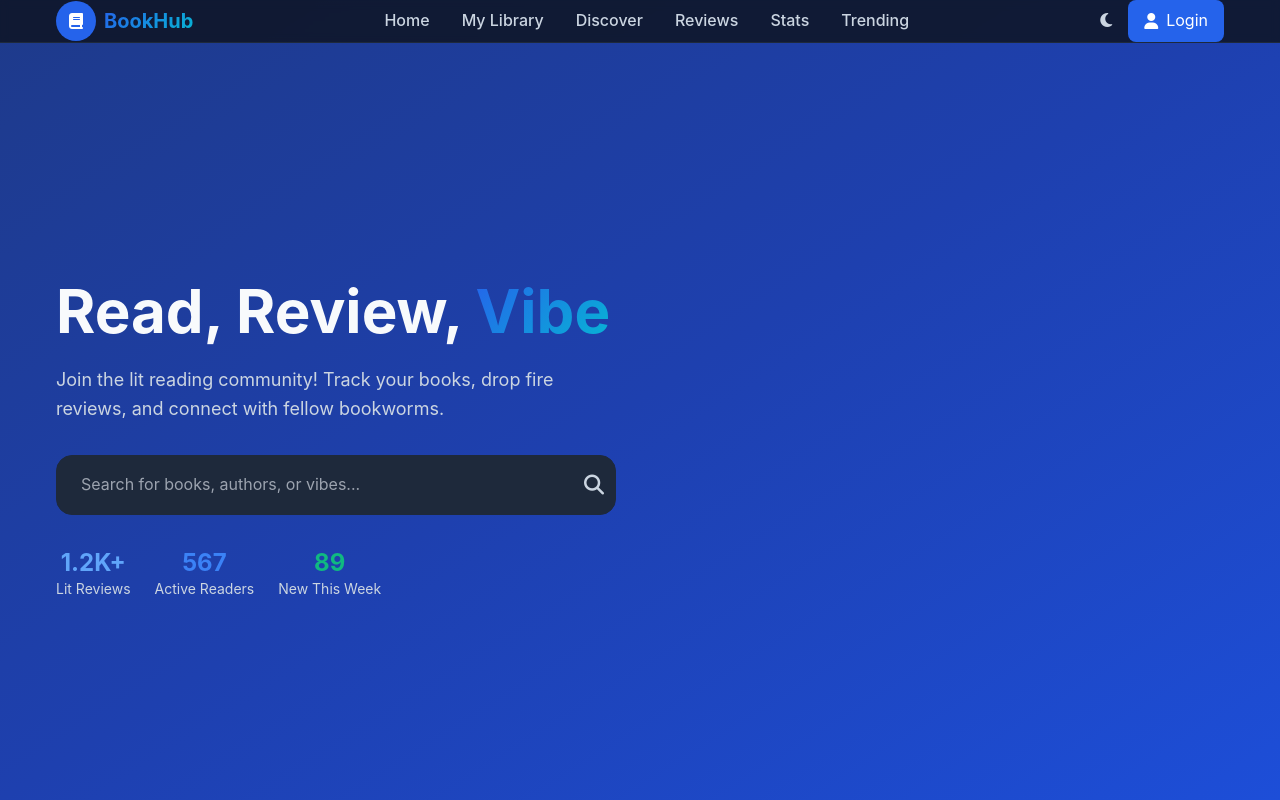
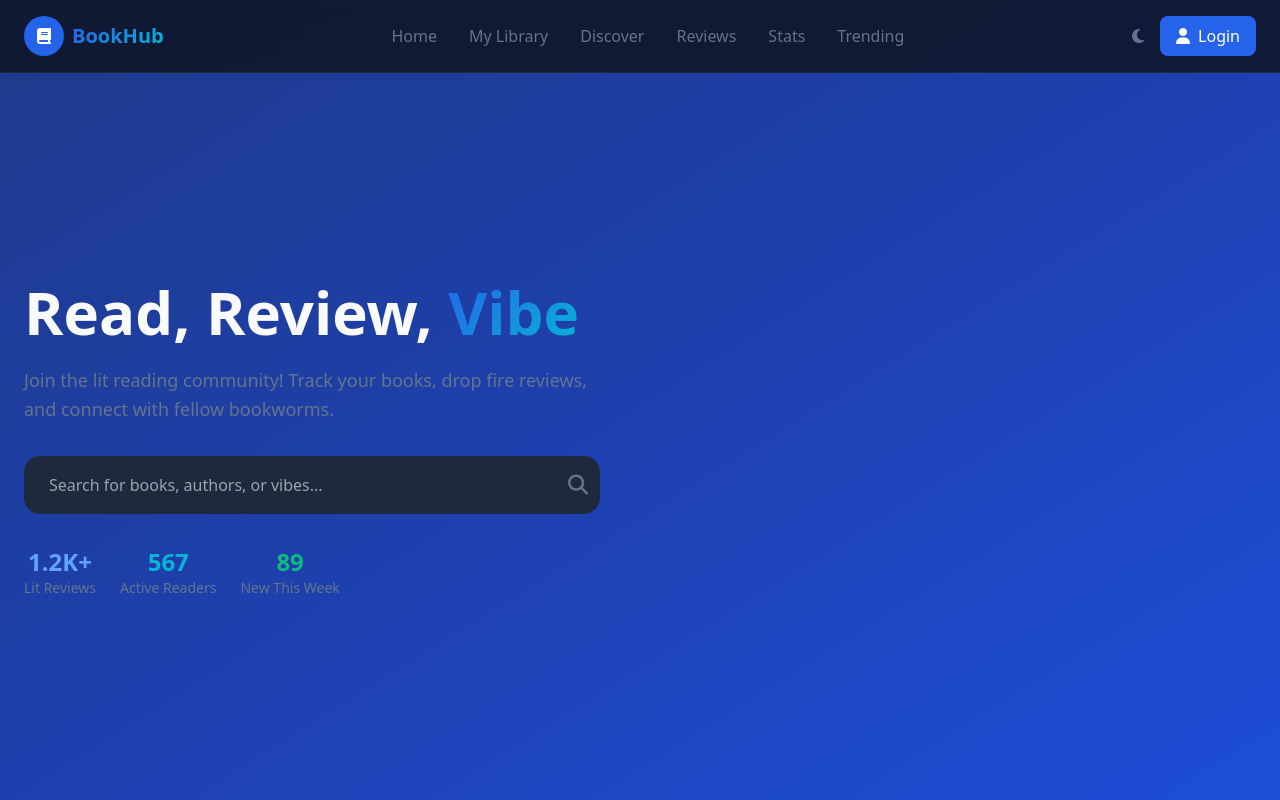
Before and after one commit to Anubhav7417/BOOK_REVIEW_APP, a React (Create React App) app: page / in a window 1280 px wide. Shown: the top 800 px of the page. Built offline with nearby package versions, Linux system fonts and the light colour scheme.

Commit message:
Update index.css

```diff
--- a/src/index.css
+++ b/src/index.css
@@ -1,108 +1,43 @@
-/* Professional Blue Theme */
-:root {
-  --slate-900: #0f172a;
-  --slate-800: #1e293b;
-  --slate-700: #334155;
-  --slate-600: #475569;
-  --slate-500: #64748b;
-  --slate-400: #94a3b8;
-  --slate-300: #cbd5e1;
-  --slate-200: #e2e8f0;
-  --slate-100: #f1f5f9;
-  --blue-900: #1e3a8a;
-  --blue-800: #1e40af;
-  --blue-700: #1d4ed8;
-  --blue-600: #2563eb;
-  --blue-500: #3b82f6;
-  --blue-400: #60a5fa;
-  --blue-300: #93c5fd;
-  --blue-200: #bfdbfe;
-  --blue-100: #dbeafe;
-}
-
-/* Light Theme Variables */
-.light {
-  --bg-primary: #ffffff;
-  --bg-secondary: #f8fafc;
-  --bg-card: #ffffff;
-  --bg-modal: #ffffff;
-  --text-primary: #1e293b;
-  --text-secondary: #64748b;
-  --text-muted: #94a3b8;
-  --border-primary: #e2e8f0;
-  --border-secondary: #cbd5e1;
-  --accent-primary: #2563eb;
-  --accent-secondary: #1d4ed8;
-}
-
-/* Dark Theme Variables */
-.dark {
-  --bg-primary: #0f172a;
-  --bg-secondary: #1e293b;
-  --bg-card: #1e293b;
-  --bg-modal: #1e293b;
-  --text-primary: #f1f5f9;
-  --text-secondary: #cbd5e1;
-  --text-muted: #94a3b8;
-  --border-primary: #334155;
-  --border-secondary: #475569;
-  --accent-primary: #3b82f6;
-  --accent-secondary: #60a5fa;
-}
-
-/* Base Styles */
-* {
-  margin: 0;
-  padding: 0;
-  box-sizing: border-box;
-}
-
 html {
   scroll-behavior: smooth;
 }
-
-body {
-  font-family: 'Inter', -apple-system, BlinkMacSystemFont, 'Segoe UI', 'Roboto', sans-serif;
-  line-height: 1.6;
-  overflow-x: hidden;
-  background-color: var(--bg-primary);
-  color: var(--text-primary);
-  transition: background-color 0.3s ease, color 0.3s ease;
-}
-
-.App {
-  position: relative;
-  min-height: 100vh;
-}
-
-/* Scrollbar Styling */
 ::-webkit-scrollbar {
   width: 8px;
 }
 
 ::-webkit-scrollbar-track {
-  background: var(--bg-secondary);
+  background: #0f172a;
 }
 
 ::-webkit-scrollbar-thumb {
-  background: var(--accent-primary);
+  background: #2563eb;
   border-radius: 4px;
 }
 
 ::-webkit-scrollbar-thumb:hover {
-  background: var(--accent-secondary);
+  background: #1d4ed8;
 }
 
-/* Text Gradients */
+.light ::-webkit-scrollbar-track {
+  background: #dbeafe;
+}
+
+.light ::-webkit-scrollbar-thumb {
+  background: #3b82f6;
+}
+
+.light ::-webkit-scrollbar-thumb:hover {
+  background: #2563eb;
+}
 .gradient-text {
-  background: linear-gradient(135deg, var(--blue-600), #06b6d4);
+  background: linear-gradient(135deg, #2563eb, #06b6d4);
   -webkit-background-clip: text;
   -webkit-text-fill-color: transparent;
   background-clip: text;
 }
 
 .shimmer-text {
-  background: linear-gradient(90deg, var(--blue-600), #06b6d4, var(--blue-600));
+  background: linear-gradient(90deg, #2563eb, #06b6d4, #2563eb);
   background-size: 200% auto;
   -webkit-background-clip: text;
   -webkit-text-fill-color: transparent;
@@ -114,21 +49,14 @@ body {
   0% { background-position: -200% center; }
   100% { background-position: 200% center; }
 }
-
-/* Card Hover Effects */
 .card-hover {
   transition: all 0.3s ease;
-  border: 1px solid var(--border-primary);
-  background: var(--bg-card);
 }
 
 .card-hover:hover {
   transform: translateY(-5px);
   box-shadow: 0 20px 40px rgba(0, 0, 0, 0.3);
-  border-color: var(--accent-primary);
 }
-
-/* Grid Background */
 .grid-bg {
   background-image:
       linear-gradient(rgba(37, 99, 235, 0.1) 1px, transparent 1px),
@@ -141,8 +69,6 @@ body {
       linear-gradient(rgba(37, 99, 235, 0.05) 1px, transparent 1px),
       linear-gradient(90deg, rgba(37, 99, 235, 0.05) 1px, transparent 1px);
 }
-
-/* Star Rating */
 .star-rating {
   display: inline-flex;
   direction: row-reverse;
@@ -153,7 +79,7 @@ body {
 }
 
 .star-rating label {
-  color: var(--text-muted);
+  color: #64748b;
   cursor: pointer;
   font-size: 1.5rem;
   padding: 0 0.1rem;
@@ -167,7 +93,6 @@ body {
   transform: scale(1.2);
 }
 
-/* Book Cover */
 .book-cover {
   width: 150px;
   height: 200px;
@@ -181,18 +106,20 @@ body {
   transform: scale(1.05) rotate(2deg);
   box-shadow: 0 8px 16px rgba(0, 0, 0, 0.3);
 }
-
-/* Progress Bar */
 .progress-bar {
   height: 8px;
-  background-color: var(--border-primary);
+  background-color: #1e293b;
   border-radius: 4px;
   overflow: hidden;
 }
 
+.light .progress-bar {
+  background-color: #bfdbfe;
+}
+
 .progress-fill {
   height: 100%;
-  background-color: var(--accent-primary);
+  background-color: #2563eb;
   transition: width 0.5s ease;
   position: relative;
   overflow: hidden;
@@ -214,7 +141,6 @@ body {
   100% { left: 100%; }
 }
 
-/* Particles */
 .particle {
   position: absolute;
   border-radius: 50%;
@@ -222,7 +148,6 @@ body {
   z-index: 1;
 }
 
-/* Toast Notifications */
 .toast {
   position: fixed;
   top: 20px;
@@ -233,7 +158,6 @@ body {
   z-index: 1000;
   transform: translateX(150%);
   transition: transform 0.3s ease;
-  border-left: 4px solid;
 }
 
 .toast.show {
@@ -242,29 +166,19 @@ body {
 
 .toast.success {
   background-color: #10b981;
-  border-left-color: #059669;
 }
 
 .toast.error {
   background-color: #ef4444;
-  border-left-color: #dc2626;
 }
 
 .toast.warning {
   background-color: #f59e0b;
-  border-left-color: #d97706;
 }
 
-.toast.info {
-  background-color: var(--accent-primary);
-  border-left-color: var(--accent-secondary);
-}
-
-/* Heart Button */
 .heart-btn {
   transition: all 0.3s ease;
   cursor: pointer;
-  color: var(--text-secondary);
 }
 
 .heart-btn:hover {
@@ -281,7 +195,6 @@ body {
   50% { transform: scale(1.1); }
 }
 
-/* Fire Badge */
 .fire-badge {
   animation: fire 2s ease-in-out infinite;
   color: #f59e0b;
@@ -293,9 +206,24 @@ body {
   75% { transform: scale(1.1) rotate(5deg); }
 }
 
-/* Vibe Card */
+.phone-input {
+  display: flex;
+  align-items: center;
+}
+
+.phone-input select {
+  border-top-right-radius: 0;
+  border-bottom-right-radius: 0;
+  border-right: none;
+}
+
+.phone-input input {
+  border-top-left-radius: 0;
+  border-bottom-left-radius: 0;
+}
+
 .vibe-card {
-  background: linear-gradient(135deg, var(--accent-primary) 0%, var(--accent-secondary) 100%);
+  background: linear-gradient(135deg, #667eea 0%, #764ba2 100%);
   border-radius: 16px;
   padding: 20px;
   color: white;
@@ -320,9 +248,8 @@ body {
   100% { transform: translateX(100%) translateY(100%) rotate(45deg); }
 }
 
-/* Trending Badge */
 .trending-badge {
-  background: linear-gradient(45deg, var(--accent-primary), var(--accent-secondary));
+  background: linear-gradient(45deg, #ff6b6b, #feca57);
   color: white;
   padding: 4px 12px;
   border-radius: 20px;
@@ -336,26 +263,25 @@ body {
   100% { box-shadow: 0 0 30px rgba(37, 99, 235, 0.6); }
 }
 
-/* Meme Review */
 .meme-review {
-  background: var(--bg-secondary);
+  background: #f8fafc;
   border-left: 4px solid #f59e0b;
   padding: 12px;
   border-radius: 8px;
   margin: 8px 0;
-  color: var(--text-primary);
 }
 
-/* Reaction Button */
+.dark .meme-review {
+  background: #374151;
+}
+
 .reaction-btn {
   transition: all 0.3s ease;
   cursor: pointer;
-  color: var(--text-secondary);
 }
 
 .reaction-btn:hover {
   transform: scale(1.1);
-  color: var(--accent-primary);
 }
 
 .reaction-btn.active {
@@ -367,14 +293,13 @@ body {
   50% { transform: translateY(-10px); }
 }
 
-/* Floating Action Button */
 .fab {
   position: fixed;
   bottom: 30px;
   right: 30px;
   width: 60px;
   height: 60px;
-  background: linear-gradient(135deg, var(--accent-primary), var(--accent-secondary));
+  background: linear-gradient(135deg, #2563eb, #06b6d4);
   border-radius: 50%;
   display: flex;
   align-items: center;
@@ -392,7 +317,6 @@ body {
   box-shadow: 0 6px 25px rgba(37, 99, 235, 0.6);
 }
 
-/* Book Modal */
 .book-modal {
   position: fixed;
   top: 0;
@@ -415,7 +339,7 @@ body {
 }
 
 .book-modal-content {
-  background: var(--bg-modal);
+  background: #1e293b;
   border-radius: 20px;
   max-width: 800px;
   width: 90%;
@@ -424,8 +348,6 @@ body {
   transform: scale(0.7);
   transition: transform 0.3s ease;
   position: relative;
-  border: 1px solid var(--border-primary);
-  color: var(--text-primary);
 }
 
 .book-modal.active .book-modal-content {
@@ -455,7 +377,6 @@ body {
   transform: rotate(90deg);
 }
 
-/* Line Clamp Utilities */
 .line-clamp-3 {
   display: -webkit-box;
   -webkit-line-clamp: 3;
@@ -463,7 +384,6 @@ body {
   -webkit-box-orient: vertical;
   overflow: hidden;
 }
-
 .line-clamp-2 {
   display: -webkit-box;
   -webkit-line-clamp: 2;
@@ -472,7 +392,6 @@ body {
   overflow: hidden;
 }
 
-/* Animations */
 @keyframes fadeInUp {
   0% { transform: translateY(30px); opacity: 0; }
   100% { transform: translateY(0); opacity: 1; }
@@ -537,179 +456,3 @@ body {
 .animate-particle-float {
   animation: particleFloat 20s linear infinite;
 }
-
-/* Container */
-.container {
-  max-width: 1200px;
-  margin: 0 auto;
-  padding: 0 1rem;
-}
-
-/* Navigation */
-.nav-link {
-  position: relative;
-  text-decoration: none;
-  color: var(--text-secondary);
-  transition: color 0.3s ease;
-}
-
-.nav-link::after {
-  content: '';
-  position: absolute;
-  bottom: -5px;
-  left: 0;
-  width: 0;
-  height: 2px;
-  background: var(--accent-primary);
-  transition: width 0.3s ease;
-}
-
-.nav-link:hover::after {
-  width: 100%;
-}
-
-.nav-link:hover {
-  color: var(--accent-primary);
-}
-
-/* Loading Spinner */
-.animate-spin {
-  animation: spin 1s linear infinite;
-}
-
-@keyframes spin {
-  from {
-    transform: rotate(0deg);
-  }
-  to {
-    transform: rotate(360deg);
-  }
-}
-
-/* Focus States */
-button:focus,
-input:focus,
-select:focus,
-textarea:focus {
-  outline: 2px solid var(--accent-primary);
-  outline-offset: 2px;
-}
-
-/* Button Transitions */
-button {
-  transition: all 0.2s ease-in-out;
-}
-
-/* Selection Color */
-::selection {
-  background-color: var(--accent-primary);
-  color: white;
-}
-
-/* Placeholder Color */
-::placeholder {
-  color: var(--text-muted);
-}
-
-/* Form Elements */
-input, select, textarea {
-  background-color: var(--bg-card);
-  border: 1px solid var(--border-primary);
-  color: var(--text-primary);
-  transition: all 0.3s ease;
-}
-
-input:focus, select:focus, textarea:focus {
-  border-color: var(--accent-primary);
-  box-shadow: 0 0 0 3px rgba(37, 99, 235, 0.1);
-}
-
-/* Responsive Design */
-@media (max-width: 768px) {
-  .book-modal-content {
-    margin: 10px;
-    max-height: 95vh;
-  }
-
-  .grid-cols-4 {
-    grid-template-columns: repeat(2, 1fr);
-  }
-
-  .text-5xl {
-    font-size: 2.5rem;
-  }
-
-  .text-6xl {
-    font-size: 3rem;
-  }
-
-  .fab {
-    bottom: 20px;
-    right: 20px;
-    width: 50px;
-    height: 50px;
-    font-size: 1.25rem;
-  }
-}
-
-@media (max-width: 480px) {
-  .grid-cols-4 {
-    grid-template-columns: 1fr;
-  }
-
-  .text-5xl {
-    font-size: 2rem;
-  }
-
-  .text-6xl {
-    font-size: 2.5rem;
-  }
-
-  .book-cover {
-    width: 120px;
-    height: 160px;
-  }
-}
-
-/* Utility Classes */
-.bg-primary { background-color: var(--bg-primary); }
-.bg-secondary { background-color: var(--bg-secondary); }
-.bg-card { background-color: var(--bg-card); }
-
-.text-primary { color: var(--text-primary); }
-.text-secondary { color: var(--text-secondary); }
-.text-muted { color: var(--text-muted); }
-
-.border-primary { border-color: var(--border-primary); }
-.border-secondary { border-color: var(--border-secondary); }
-
-.bg-accent { background-color: var(--accent-primary); }
-.text-accent { color: var(--accent-primary); }
-.border-accent { border-color: var(--accent-primary); }
-
-/* Professional gradient backgrounds */
-.bg-gradient-professional {
-  background: linear-gradient(135deg, var(--bg-primary) 0%, var(--accent-secondary) 50%, var(--bg-secondary) 100%);
-}
-
-.bg-gradient-card {
-  background: linear-gradient(135deg, var(--bg-card), var(--bg-secondary));
-  border: 1px solid var(--border-primary);
-}
-
-/* Glass morphism effect */
-.glass {
-  background: rgba(30, 41, 59, 0.8);
-  backdrop-filter: blur(10px);
-  border: 1px solid rgba(255, 255, 255, 0.1);
-}
-
-.light .glass {
-  background: rgba(255, 255, 255, 0.8);
-  border: 1px solid rgba(0, 0, 0, 0.1);
-}
-
-/* Theme transition */
-* {
-  transition: background-color 0.3s ease, color 0.3s ease, border-color 0.3s ease;
-}
```
